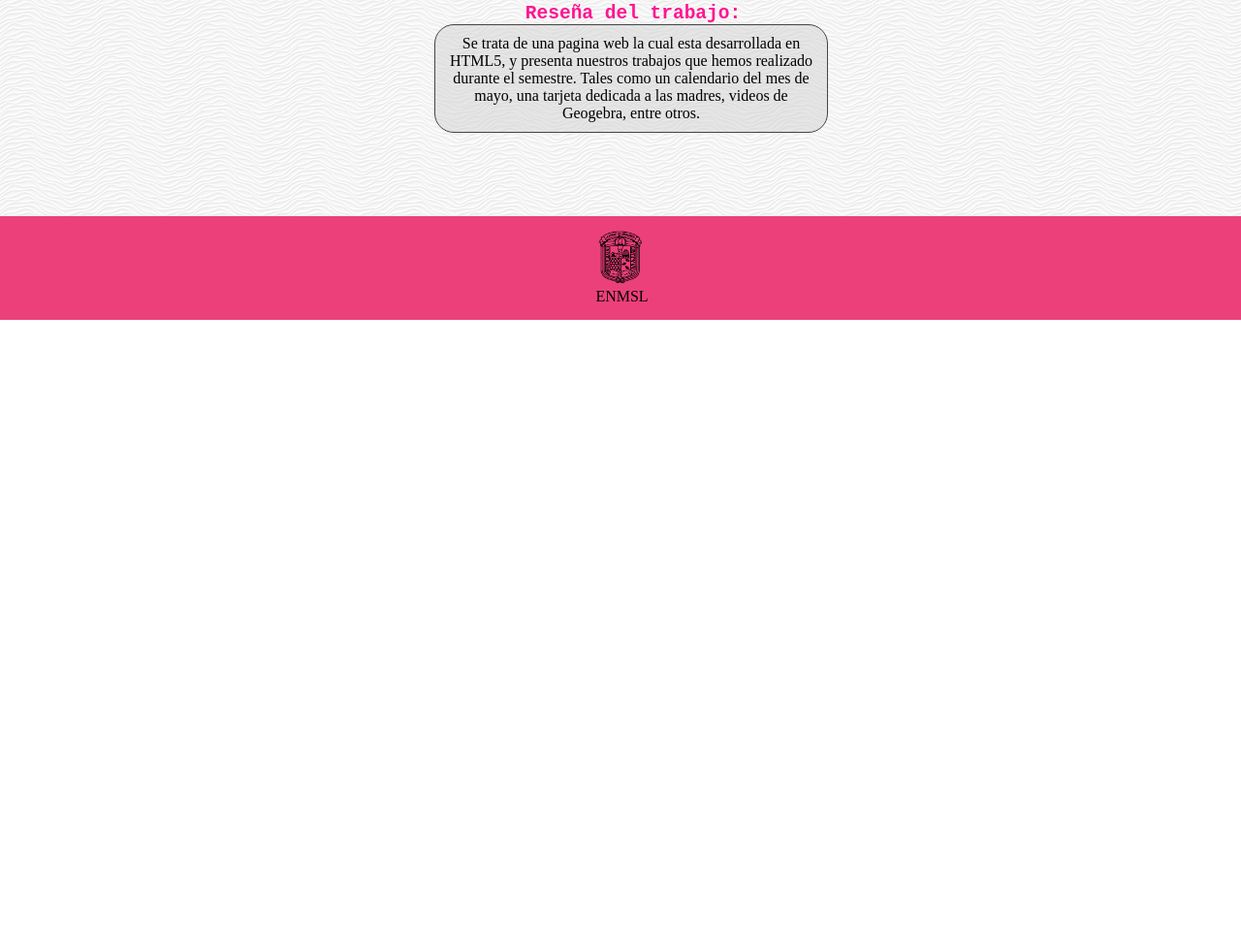
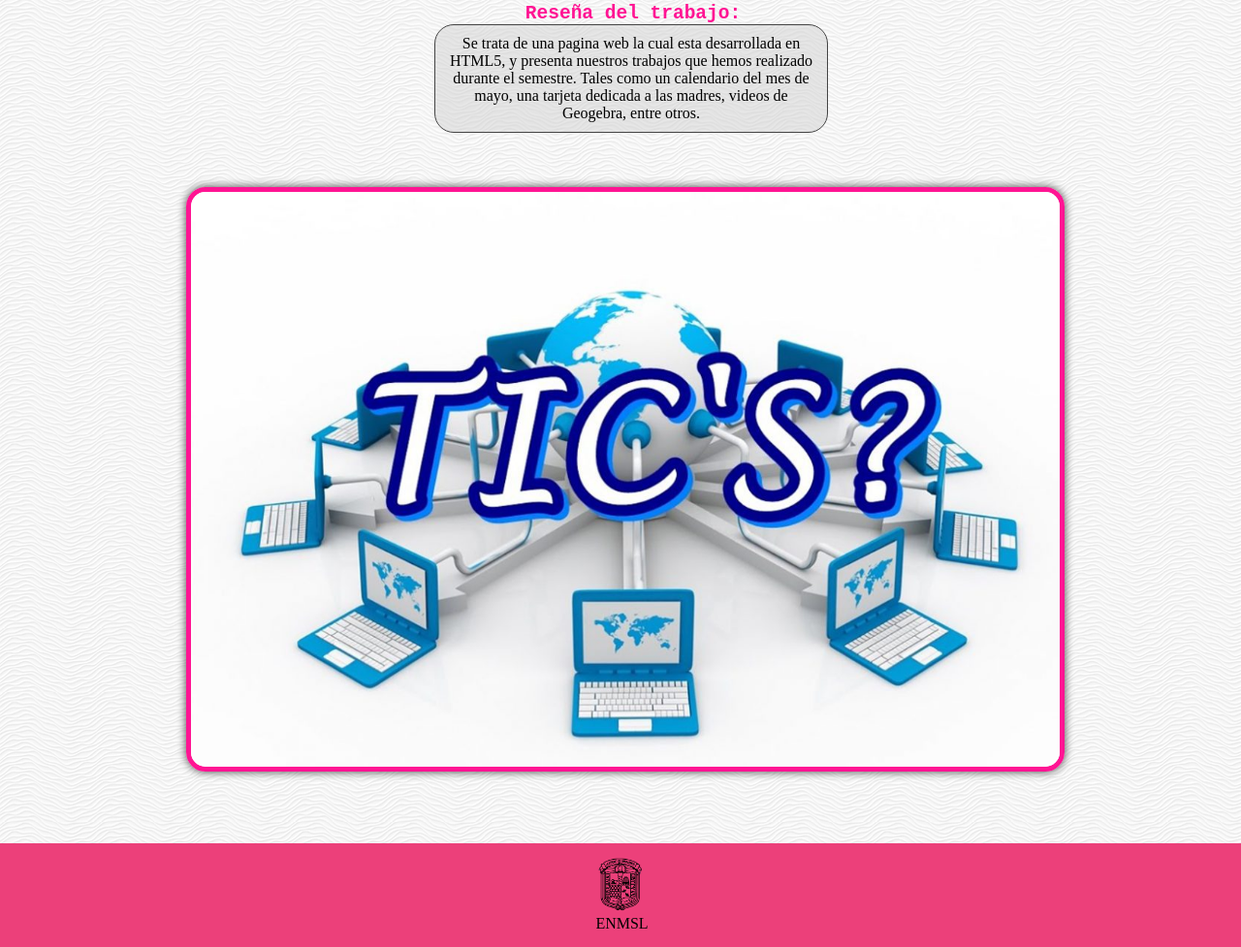
Before and after one commit to luis2012mx/trabajo-final, a plain HTML site: page index.html in a window 1280 px wide. Shown: the part 619-1596 px from the top of the page at 97% size. Before the commit the page ends 949 px from the top, so only its background shows below. Drawn offline with Linux system fonts and the light colour scheme.

Commit message:
Terminada Agrege imagen

```diff
--- a/index.html
+++ b/index.html
@@ -67,6 +67,8 @@
 
     <br><br>
 
+    <img src="img/tics.jpg" alt="" id="titulo">
+
     <footer>
         <img src="img/ug.png" alt="">
         <p>ENMSL</p>
--- a/style.css
+++ b/style.css
@@ -135,6 +135,14 @@ section h4 {
     float: left;
 }
 
+#titulo{
+    width: 70%;
+    margin: 20px 15%;
+    border-radius: 20px;
+    border: 5px solid deeppink;
+    box-shadow: 0px 0px 10px #444;
+}
+
 .imagen {
     width: 80%;
     margin: 0 10%;
```
Also changed, not shown: img/tics.jpg (added).
